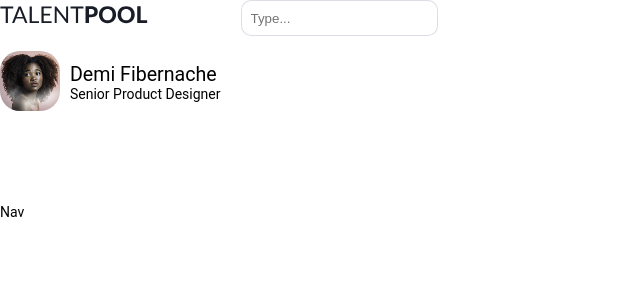
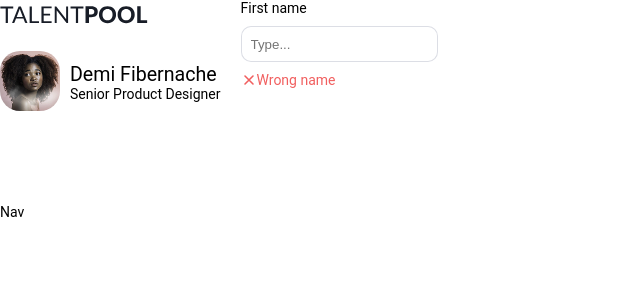
Before and after one commit to Maranaho/talentpool, a React (Vite) app: page / in a window 1280 px wide. Shown: the top 300 px of the page, without its empty margins (0-640 px from the left). Built offline with nearby package versions, Linux system fonts and the light colour scheme.

Commit message:
Textfield done

```diff
--- a/src/components/DashBoard/DashBoard.tsx
+++ b/src/components/DashBoard/DashBoard.tsx
@@ -1,13 +1,16 @@
 import { useState, type ChangeEvent } from "react"
-import { Input, type Value } from "../Input"
+import type { Value } from "../Input"
+import { TextField} from "../TextField"
 
 export const DashBoard = () => {
 
   const [value,setValue] = useState<Value>(undefined)
   return (
   <section>
-    <Input
+    <TextField
+      label="First name"
       value={value}
+      error="Wrong name"
       onChange={(event:ChangeEvent<HTMLInputElement>)=>setValue(event.target.value)}
     />
   </section>
--- /dev/null
+++ b/src/components/ErrorMsg/ErrorMsg.module.scss
@@ -0,0 +1,7 @@
+@import "../../ds-tokens.scss";
+
+.ErrorMsg {
+  display: flex;
+  align-items: center;
+  color:$error;
+}
--- /dev/null
+++ b/src/components/ErrorMsg/ErrorMsg.tsx
@@ -0,0 +1,14 @@
+import type { FC } from "react"
+import { Font } from "../Font"
+import { Icon } from "../Icon"
+import styles from "./ErrorMsg.module.scss"
+
+interface ErrorMsgProps {
+  error:string
+}
+export const ErrorMsg:FC<ErrorMsgProps> = ({ error }) => (
+  <article className={styles.ErrorMsg}>
+    <Icon icon="close" color="error"/>
+    <Font>{error}</Font>
+  </article>
+)
--- /dev/null
+++ b/src/components/ErrorMsg/index.ts
@@ -0,0 +1 @@
+export { ErrorMsg } from "./ErrorMsg"
--- a/src/components/Input/Input.tsx
+++ b/src/components/Input/Input.tsx
@@ -3,7 +3,7 @@ import styles from "./Input.module.scss"
 export type Value = string | number | undefined
 export type OnChange = ChangeEventHandler<HTMLInputElement>
 
-interface InputProps {
+export interface InputProps {
   value: Value
   onChange: OnChange
   placeholder?:string
--- a/src/components/Input/index.ts
+++ b/src/components/Input/index.ts
@@ -1,2 +1,2 @@
 export { Input } from "./Input"
-export type { Value , OnChange } from "./Input"
+export type { Value , OnChange, InputProps } from "./Input"
--- /dev/null
+++ b/src/components/TextField/TextField.module.scss
@@ -0,0 +1,5 @@
+.TextField {
+  display: flex;
+  flex-direction: column;
+  gap: 10px;
+}
--- /dev/null
+++ b/src/components/TextField/TextField.tsx
@@ -0,0 +1,25 @@
+import type { FC } from "react"
+import type { InputProps } from "../Input"
+import { Input} from "../Input"
+import { Font } from "../Font"
+import { ErrorMsg } from "../ErrorMsg"
+import styles from "./TextField.module.scss"
+
+interface TextFieldProps extends InputProps {
+  label:string
+  error?:string
+}
+export const TextField:FC<TextFieldProps> = ({
+  label,
+  error,
+  ...rest
+}) => {
+
+  return (
+    <section className={styles.TextField}>
+      <Font>{label}</Font>
+      <Input {...rest} />
+      {error&&<ErrorMsg error={error}/>}
+    </section>
+  )
+}
--- /dev/null
+++ b/src/components/TextField/index.ts
@@ -0,0 +1 @@
+export { TextField } from "./TextField"
--- a/src/ds-tokens.scss
+++ b/src/ds-tokens.scss
@@ -10,5 +10,6 @@ $track:#f3f3f3;
 
 $inputBorder:#dcdee5;
 $inputBorderHover:#bfc3d1;
+$error:#f15f5f;
 
 $ease: cubic-bezier(0.36, 0.01, 0, 1);
--- a/src/tokens.ts
+++ b/src/tokens.ts
@@ -5,6 +5,7 @@ export const colors = {
   lime:"#6FFFC8",
   fade:"#B1B8C4",
   black:"#181D27",
+  error:"#f15f5f",
 }
 
 export type Color =
@@ -13,4 +14,5 @@ export type Color =
 "marine" |
 "lime" |
 "fade" |
-"black"
+"black"|
+"error"
```
